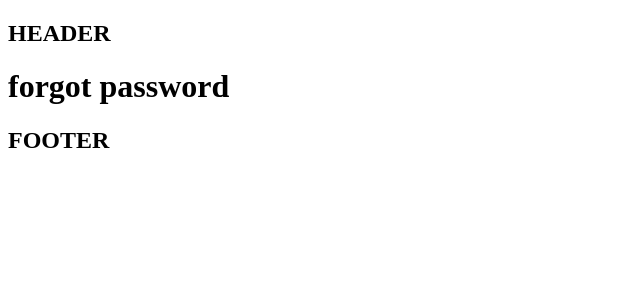
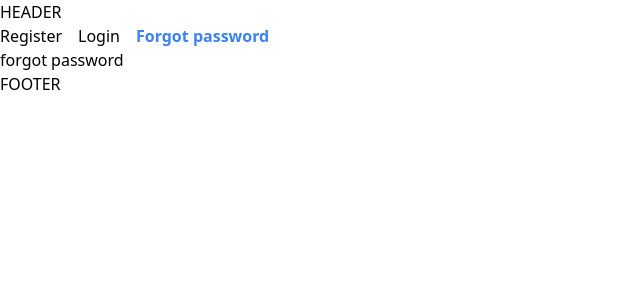
Before and after one commit to Ajaybkn/Nextjs, a Next.js app in the folder router/: page /forgot-password in a window 1280 px wide. Shown: the top 300 px of the page, without its empty margins (0-640 px from the left). Built offline with nearby package versions, Linux system fonts and the light colour scheme.

Commit message:
designing active nav link

```diff
--- /dev/null
+++ b/router/src/app/(auth)/layout.tsx
@@ -0,0 +1,34 @@
+"use client"
+import Link from "next/link";
+import { usePathname } from "next/navigation";
+import './styles.css'
+const navLinks=[
+    {name:"Register", href:"/register"},
+    {name:"Login", href:"/login"},
+    {name:"Forgot password", href:"/forgot-password"},
+]
+
+export default function AuthLayout({
+    children,
+}:{
+    children: React.ReactNode;
+}){
+    const pathname = usePathname();
+    return(
+        <div >
+
+            {
+                navLinks.map((link)=>{
+                    const isActive=pathname.startsWith(link.href)
+                    return(
+                        <Link href={link.href}
+                         key={link.name}
+                        className={isActive ? "font-bold text-blue-500 mr-4":"text-black mr-4"}
+                        >{link.name}</Link>
+                    )
+                })
+            }
+            {children}
+        </div>
+    )
+}
--- /dev/null
+++ b/router/src/app/(auth)/styles.css
@@ -0,0 +1,3 @@
+@tailwind base;
+@tailwind components ;
+@tailwind utilities ;
```
Also changed, not shown: router/src/app/(auth)/(with-auth-layout)/layout.tsx (deleted, +0 -15 lines), router/src/app/(auth)/login/page.tsx (renamed from router/src/app/(auth)/(with-auth-layout)/login/page.tsx), router/src/app/(auth)/register/page.tsx (renamed from router/src/app/(auth)/(with-auth-layout)/register/page.tsx).
